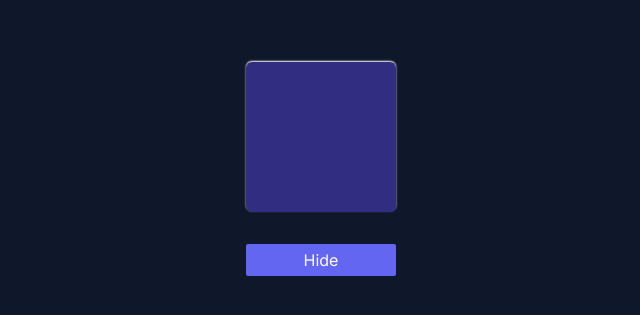
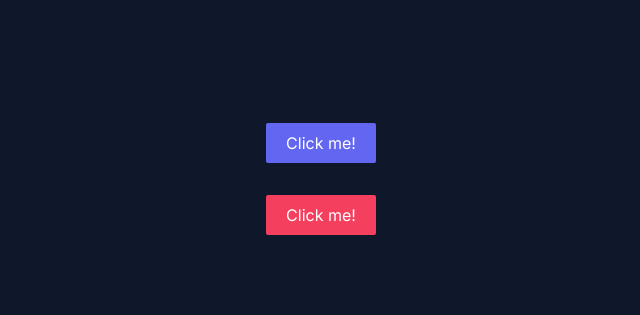
Before and after one commit to adityahimaone/Framer-Motion, a Next.js app: page / in a window 1280 px wide. Shown: the part 231-546 px from the top of the page, without its empty margins (319-959 px from the left). Built offline with nearby package versions, Linux system fonts and the light colour scheme.

Commit message:
feat: add Gestures component and update Home page

```diff
--- a/app/page.tsx
+++ b/app/page.tsx
@@ -1,11 +1,13 @@
 import Image from "next/image";
 import BasicsOfMotion from "@/components/BasicsOfMotion";
+import Gestures from "@/components/Gestures";
 
 export default function Home() {
   return (
     <>
       <div className="bg-slate-900">
-        <BasicsOfMotion />
+        {/* <BasicsOfMotion /> */}
+        <Gestures />
       </div>
     </>
   );
--- a/components/BasicsOfMotion.tsx
+++ b/components/BasicsOfMotion.tsx
@@ -5,7 +5,7 @@ import { motion, AnimatePresence } from "framer-motion";
 
 type Props = {};
 
-const BasicsOfMotion = (props: Props) => {
+const Gestures = (props: Props) => {
   const [isVisible, setIsVisible] = useState(true);
   return (
     <div className="grid h-screen gap-3 place-content-center">
@@ -64,4 +64,4 @@ const BasicsOfMotion = (props: Props) => {
   );
 };
 
-export default BasicsOfMotion;
+export default Gestures;
--- /dev/null
+++ b/components/Gestures.tsx
@@ -0,0 +1,49 @@
+"use client";
+
+import React from "react";
+import { motion, MotionConfig } from "framer-motion";
+
+type Props = {};
+
+const BasicsOfMotion = (props: Props) => {
+  return (
+    <div className="grid h-screen gap-3 place-content-center">
+      {/* MotionConfig is used to set default transition properties for all motion components */}
+      <MotionConfig
+        transition={{
+          duration: 0.125,
+          ease: "easeInOut",
+        }}
+      >
+        <motion.button
+          type="button"
+          className="bg-indigo-500 text-white px-5 py-2 rounded-sm hover:bg-indigo-600 mt-5"
+          whileHover={{
+            scale: 1.1,
+          }}
+          whileTap={{
+            scale: 0.9,
+            rotate: "4.5deg",
+          }}
+        >
+          Click me!
+        </motion.button>
+        <motion.button
+          type="button"
+          className="bg-rose-500 text-white px-5 py-2 rounded-sm hover:bg-rose-600 mt-5"
+          whileHover={{
+            scale: 1.15,
+          }}
+          whileTap={{
+            scale: 0.76,
+            rotate: "-4.5deg",
+          }}
+        >
+          Click me!
+        </motion.button>
+      </MotionConfig>
+    </div>
+  );
+};
+
+export default BasicsOfMotion;
```
